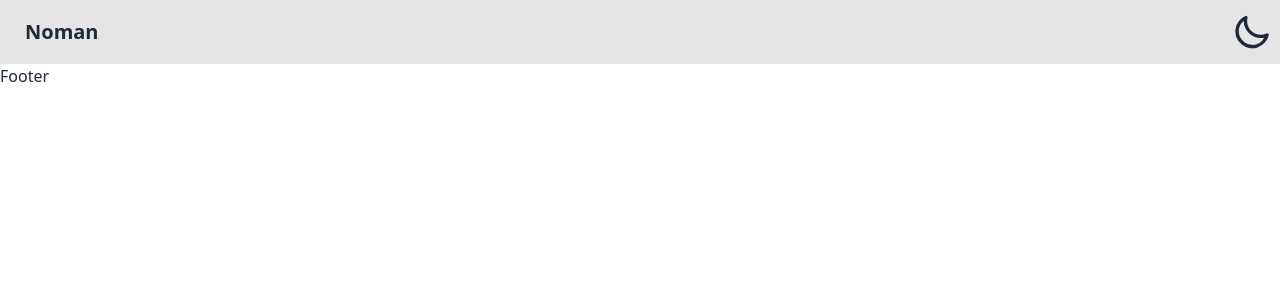
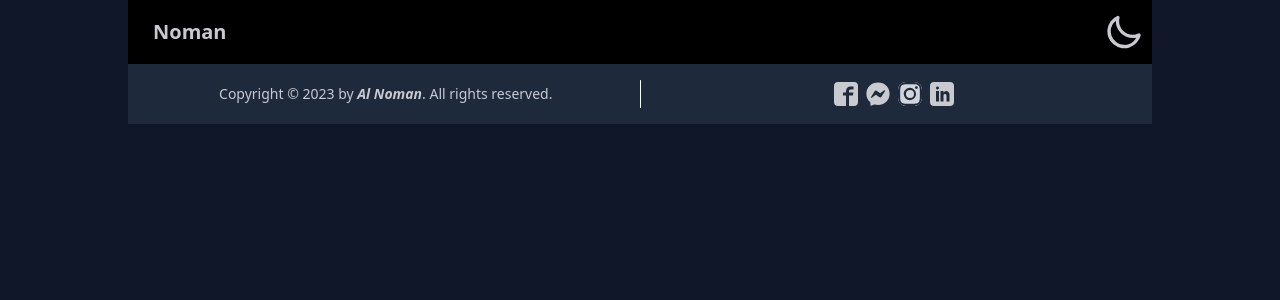
Before and after one commit to aalnoman10/portfolio-noman, a React (Vite) app: page / in a window 1280 px wide. Shown: the top 300 px of the page. Built offline with nearby package versions, Linux system fonts and the light colour scheme.

Commit message:
add-footer

```diff
--- a/index.html
+++ b/index.html
@@ -1,11 +1,11 @@
 <!DOCTYPE html>
-<html lang="en" data-theme="light">
+<html lang="en" data-theme="night">
 
 <head>
   <meta charset="UTF-8" />
   <link rel="icon" type="image/svg+xml" href="/vite.svg" />
   <meta name="viewport" content="width=device-width, initial-scale=1.0" />
-  <title>Vite + React</title>
+  <title>Portfolio - Al Noman</title>
 </head>
 
 <body>
--- a/package.json
+++ b/package.json
@@ -14,6 +14,7 @@
     "match-sorter": "^6.3.1",
     "react": "^18.2.0",
     "react-dom": "^18.2.0",
+    "react-icons": "^4.10.1",
     "react-router-dom": "^6.14.0",
     "sort-by": "^1.2.0",
     "theme-change": "^2.5.0"
--- a/src/Shared/Footer.jsx
+++ b/src/Shared/Footer.jsx
@@ -1,8 +1,22 @@
+import { FaFacebookMessenger } from 'react-icons/fa';
+import { ImLinkedin, ImFacebook2 } from 'react-icons/im';
+import { BsInstagram } from 'react-icons/bs';
+
 const Footer = () => {
     return (
-        <div>
-            Footer
-        </div>
+        <footer className="footer footer-center md:flex md:justify-between gap-3 p-4 bg-slate-800 text-base-content space-x-0">
+            <div className='flex-1 flex justify-center md:order-3'>
+                <a href="https://web.facebook.com/alnoman.mern/" target="_blank" rel="noreferrer" title='Linkedin'><ImFacebook2 size={24} className='hover:text-blue-600 hover:bg-white rounded' /></a>
+                <a href="https://web.facebook.com/messages/t/100022125303925" target="_blank" rel="noreferrer" title='Linkedin'><FaFacebookMessenger size={24} className='hover:text-blue-500' /></a>
+                <a href="https://www.instagram.com/alnoman.mern/" target="_blank" rel="noreferrer" title='Linkedin'><BsInstagram size={24} className='text-slate-800 bg-gray-300 hover:text-white hover:bg-pink-700 rounded-lg' /></a>
+                <a href="https://www.linkedin.com/in/aalnomanm10/" target="_blank" rel="noreferrer" title='Linkedin'><ImLinkedin size={24} className='hover:text-blue-600 hover:bg-white rounded' /></a>
+            </div>
+            <hr className='h-7 w-px bg-lime-50 hidden md:block md:order-2' />
+            <div className='flex-1 md:order-1'>
+                <p>Copyright © 2023 by <i className="font-bold">Al Noman</i>. All rights reserved.</p>
+            </div>
+
+        </footer>
     );
 };
 
--- a/src/Shared/NavBar.jsx
+++ b/src/Shared/NavBar.jsx
@@ -3,7 +3,7 @@ import { Link } from "react-router-dom";
 const NavBar = () => {
 
     return (
-        <div className="navbar bg-black bg-opacity-10 sticky z-50 top-0">
+        <div className="navbar bg-base-300 text-base-content sticky z-50 top-0">
             <div className="navbar-start">
                 <Link to='/' className="btn btn-ghost normal-case text-xl">Noman</Link>
             </div>
--- a/src/main.jsx
+++ b/src/main.jsx
@@ -7,12 +7,14 @@ import Layout from './layout';
 const router = createBrowserRouter([
   {
     path: "/",
-    element: <Layout />,
+    element: <Layout />
   }
 ]);
 
 ReactDOM.createRoot(document.getElementById('root')).render(
   <React.StrictMode>
-    <RouterProvider router={router} />
+    <div className='max-w-screen-lg mx-auto'>
+      <RouterProvider router={router} />
+    </div>
   </React.StrictMode>,
 )
```
Also changed, not shown: 1 other file (tests, documents, lock files or other folders).
